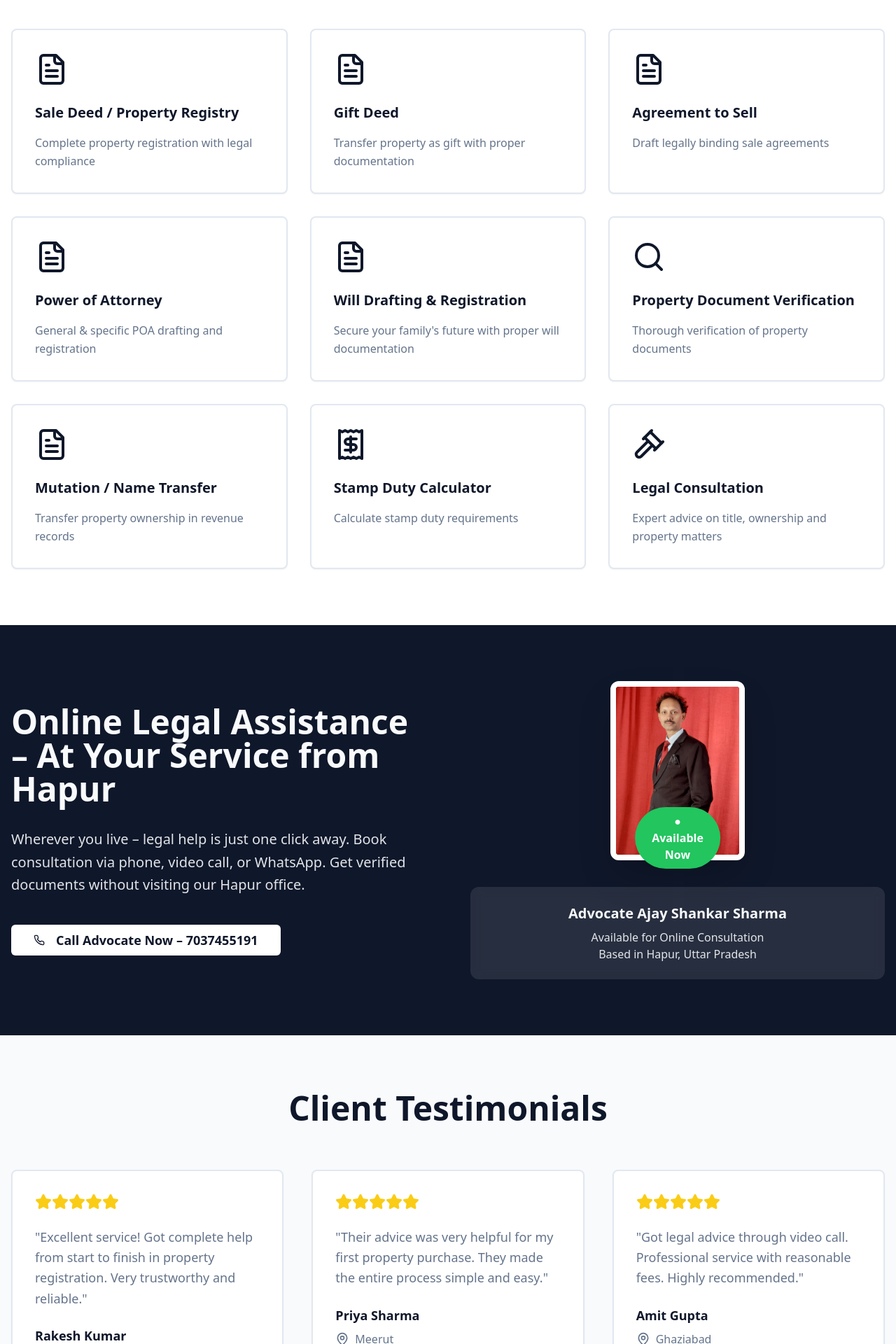
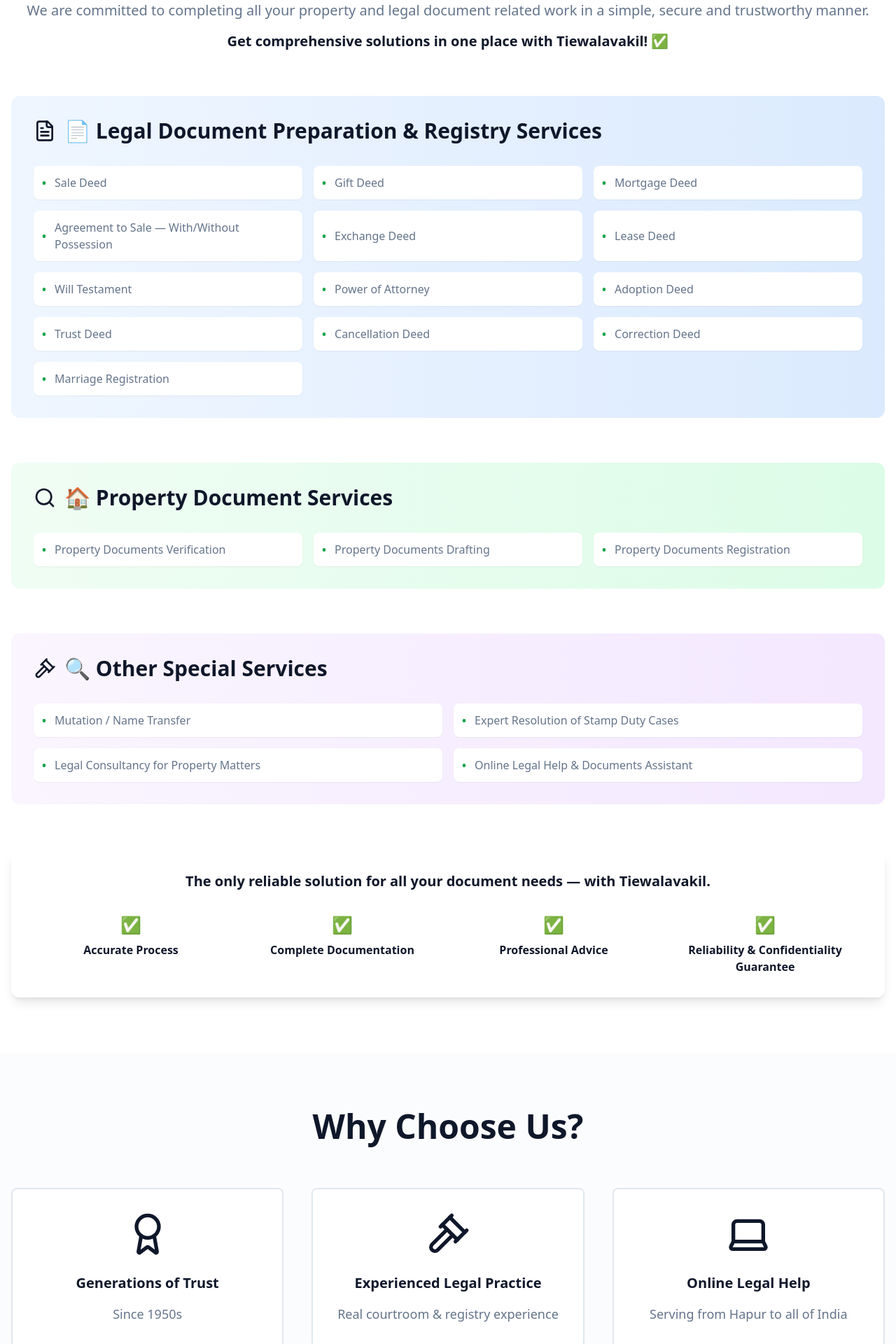
Before and after one commit to UpGrowBharat/tie-legacy-website-builder, a React (Vite) app: page / in a window 1280 px wide. Shown: the part 3180-5100 px from the top of the page at 70% size. Built offline with nearby package versions, Linux system fonts and the light colour scheme.

Commit message:
Refactor home page content
Update the home page content with the provided text and formatting.

```diff
--- a/src/pages/Index.tsx
+++ b/src/pages/Index.tsx
@@ -18,7 +18,7 @@ const Index = () => {
     { icon: FileText, title: "Will Drafting & Registration", desc: "Secure your family's future with proper will documentation" },
     { icon: Search, title: "Property Document Verification", desc: "Thorough verification of property documents" },
     { icon: FileText, title: "Mutation / Name Transfer", desc: "Transfer property ownership in revenue records" },
-    { icon: Receipt, title: "Stamp Duty Calculator", desc: "Calculate stamp duty requirements" },
+    { icon: Receipt, title: "Stamp Duty Calculator & Help", desc: "Calculate and manage stamp duty requirements" },
     { icon: Gavel, title: "Legal Consultation", desc: "Expert advice on title, ownership and property matters" }
   ];
 
@@ -315,7 +315,7 @@ const Index = () => {
               <div className="flex justify-center items-center space-x-12">
                 <div className="flex items-center">
                   <Award className="w-6 h-6 text-red-700 mr-3" />
-                  <span className="text-lg font-semibold">75+ Years Legacy</span>
+                  <span className="text-lg font-semibold">License No. 1 Legacy</span>
                 </div>
                 <div className="flex items-center">
                   <MapPin className="w-6 h-6 text-primary mr-3" />
@@ -327,8 +327,134 @@ const Index = () => {
         </div>
       </section>
 
-      {/* Services */}
+      {/* Our Services Section */}
       <section id="services" className="py-20 bg-background">
+        <div className="container mx-auto px-4">
+          <div className="text-center mb-16">
+            <h2 className="text-4xl md:text-5xl font-bold text-primary mb-6">
+              Our Services ✨
+            </h2>
+            <p className="text-xl text-muted-foreground mb-4">
+              We are committed to completing all your property and legal document related work in a simple, secure and trustworthy manner.
+            </p>
+            <p className="text-xl font-bold text-primary">
+              Get comprehensive solutions in one place with Tiewalavakil! ✅
+            </p>
+          </div>
+
+          {/* Services Categories */}
+          <div className="space-y-16">
+            {/* Legal Document Preparation */}
+            <div className="bg-gradient-to-r from-blue-50 to-blue-100 rounded-xl p-8">
+              <h3 className="text-3xl font-bold text-primary mb-8 flex items-center">
+                <FileText className="w-8 h-8 mr-3" />
+                📄 Legal Document Preparation & Registry Services
+              </h3>
+              <div className="grid md:grid-cols-2 lg:grid-cols-3 gap-4">
+                {[
+                  "Sale Deed", "Gift Deed", "Mortgage Deed", "Agreement to Sale — With/Without Possession",
+                  "Exchange Deed", "Lease Deed", "Will Testament", "Power of Attorney", "Adoption Deed",
+                  "Trust Deed", "Cancellation Deed", "Correction Deed", "Marriage Registration"
+                ].map((service, index) => (
+                  <div key={index} className="flex items-center space-x-3 p-3 bg-white rounded-lg shadow-sm">
+                    <span className="text-green-600 font-bold">•</span>
+                    <span className="text-muted-foreground font-medium">{service}</span>
+                  </div>
+                ))}
+              </div>
+            </div>
+
+            {/* Property Document Services */}
+            <div className="bg-gradient-to-r from-green-50 to-green-100 rounded-xl p-8">
+              <h3 className="text-3xl font-bold text-primary mb-8 flex items-center">
+                <Search className="w-8 h-8 mr-3" />
+                🏠 Property Document Services
+              </h3>
+              <div className="grid md:grid-cols-3 gap-4">
+                {[
+                  "Property Documents Verification", "Property Documents Drafting", "Property Documents Registration"
+                ].map((service, index) => (
+                  <div key={index} className="flex items-center space-x-3 p-3 bg-white rounded-lg shadow-sm">
+                    <span className="text-green-600 font-bold">•</span>
+                    <span className="text-muted-foreground font-medium">{service}</span>
+                  </div>
+                ))}
+              </div>
+            </div>
+
+            {/* Other Special Services */}
+            <div className="bg-gradient-to-r from-purple-50 to-purple-100 rounded-xl p-8">
+              <h3 className="text-3xl font-bold text-primary mb-8 flex items-center">
+                <Gavel className="w-8 h-8 mr-3" />
+                🔍 Other Special Services
+              </h3>
+              <div className="grid md:grid-cols-2 gap-4">
+                {[
+                  "Mutation / Name Transfer", "Expert Resolution of Stamp Duty Cases",
+                  "Legal Consultancy for Property Matters", "Online Legal Help & Documents Assistant"
+                ].map((service, index) => (
+                  <div key={index} className="flex items-center space-x-3 p-3 bg-white rounded-lg shadow-sm">
+                    <span className="text-green-600 font-bold">•</span>
+                    <span className="text-muted-foreground font-medium">{service}</span>
+                  </div>
+                ))}
+              </div>
+            </div>
+          </div>
+
+          {/* Service Guarantees */}
+          <div className="mt-16 bg-white rounded-xl p-8 shadow-lg">
+            <p className="text-center text-xl font-bold text-primary mb-8">
+              The only reliable solution for all your document needs — with Tiewalavakil.
+            </p>
+            <div className="grid md:grid-cols-4 gap-6">
+              {[
+                "Accurate Process", "Complete Documentation", "Professional Advice", "Reliability & Confidentiality Guarantee"
+              ].map((guarantee, index) => (
+                <div key={index} className="text-center">
+                  <div className="text-green-600 font-bold text-2xl mb-2">✅</div>
+                  <p className="font-semibold text-primary">{guarantee}</p>
+                </div>
+              ))}
+            </div>
+          </div>
+        </div>
+      </section>
+
+      {/* Why Choose Us */}
+      <section className="py-20 bg-muted/30">
+        <div className="container mx-auto px-4">
+          <h2 className="text-4xl md:text-5xl font-bold text-center text-primary mb-16">
+            Why Choose Us?
+          </h2>
+          <div className="grid md:grid-cols-3 gap-10">
+            <Card className="hover:shadow-xl transition-all duration-300 border-2 hover:border-primary/30">
+              <CardContent className="p-8 text-center">
+                <Award className="w-16 h-16 text-primary mx-auto mb-6" />
+                <h3 className="font-bold text-primary mb-4 text-xl">Generations of Trust</h3>
+                <p className="text-muted-foreground text-lg">Since 1950s</p>
+              </CardContent>
+            </Card>
+            <Card className="hover:shadow-xl transition-all duration-300 border-2 hover:border-primary/30">
+              <CardContent className="p-8 text-center">
+                <Gavel className="w-16 h-16 text-primary mx-auto mb-6" />
+                <h3 className="font-bold text-primary mb-4 text-xl">Experienced Legal Practice</h3>
+                <p className="text-muted-foreground text-lg">Real courtroom & registry experience</p>
+              </CardContent>
+            </Card>
+            <Card className="hover:shadow-xl transition-all duration-300 border-2 hover:border-primary/30">
+              <CardContent className="p-8 text-center">
+                <Laptop className="w-16 h-16 text-primary mx-auto mb-6" />
+                <h3 className="font-bold text-primary mb-4 text-xl">Online Legal Help</h3>
+                <p className="text-muted-foreground text-lg">Serving from Hapur to all of India</p>
+              </CardContent>
+            </Card>
+          </div>
+        </div>
+      </section>
+
+      {/* Our Legal Services Grid */}
+      <section className="py-20 bg-background">
         <div className="container mx-auto px-4">
           <h2 className="text-4xl md:text-5xl font-bold text-center text-primary mb-16">
             Our Legal Services
```
